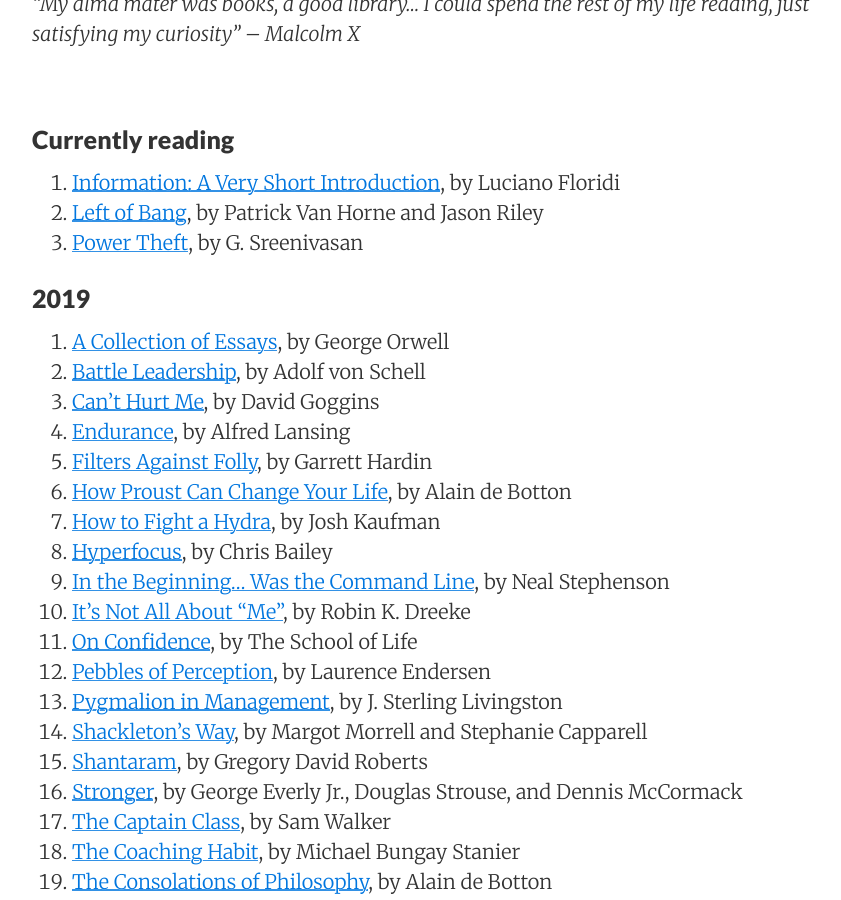
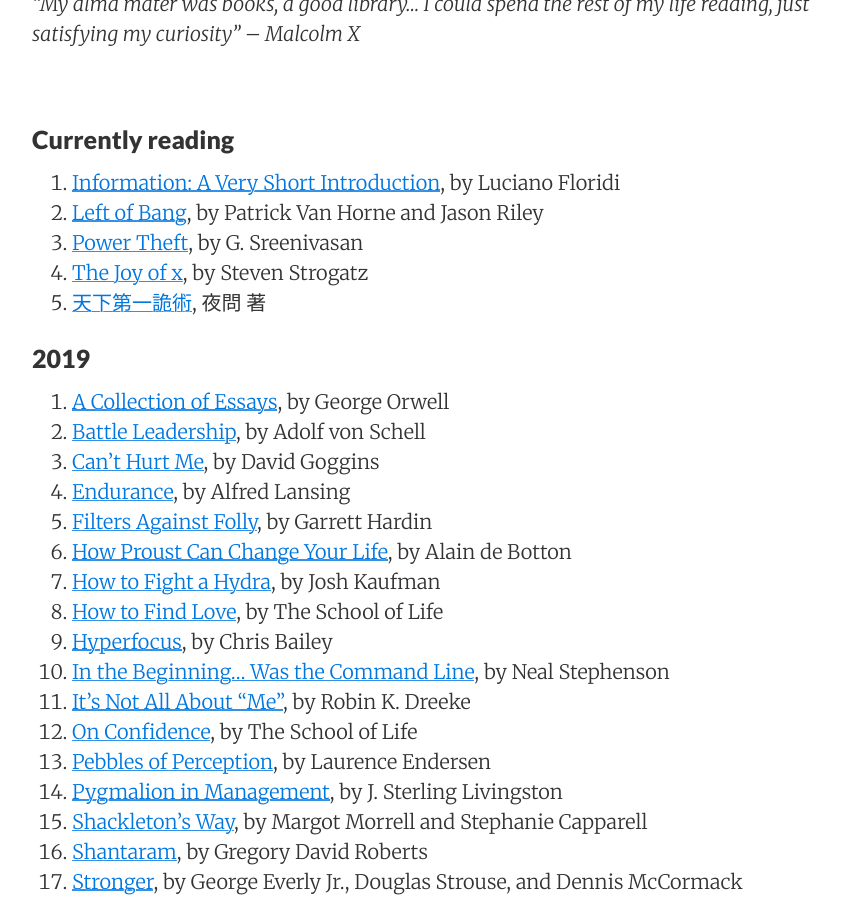
Before and after one commit to sewardlee337/sewardlee337.github.io, a Jekyll site: the page built from readinglist.md, in a window 1280 px wide and 900 px high, scrolled down 251 px. Shown: the whole window, without its empty margins (188-1029 px from the left). Built offline with Jekyll 4.4.1, drawn with Linux system fonts in a browser that asks for light colours; nearby versions of some CDN libraries.

Commit message:
Update reading llist

```diff
--- a/readinglist.md
+++ b/readinglist.md
@@ -15,6 +15,8 @@ _"My alma mater was books, a good library... I could spend the rest of my life r
 1. [Information: A Very Short Introduction](https://amzn.to/2L5aoax), by Luciano Floridi
 1. [Left of Bang](https://amzn.to/2DwPivq), by Patrick Van Horne and Jason Riley
 1. [Power Theft](https://amzn.to/2H1COx3), by G. Sreenivasan
+1. [The Joy of x](https://amzn.to/2HpxEw0), by Steven Strogatz
+1. [天下第一詭術](https://bit.ly/2weWjNH), 夜問 著
 
 
 ### 2019
@@ -26,6 +28,7 @@ _"My alma mater was books, a good library... I could spend the rest of my life r
 1. [Filters Against Folly](https://amzn.to/2uA3Aqs), by Garrett Hardin
 1. [How Proust Can Change Your Life](https://amzn.to/2NDdG2l), by Alain de Botton
 1. [How to Fight a Hydra](https://amzn.to/2FNFFKs), by Josh Kaufman
+1. [How to Find Love](https://amzn.to/30wfsZo), by The School of Life
 1. [Hyperfocus](https://amzn.to/2UbvWlZ), by Chris Bailey
 1. [In the Beginning... Was the Command Line](https://amzn.to/2CN0T8n), by Neal Stephenson
 1. [It's Not All About "Me"](https://amzn.to/2XT1BdY), by Robin K. Dreeke
```
